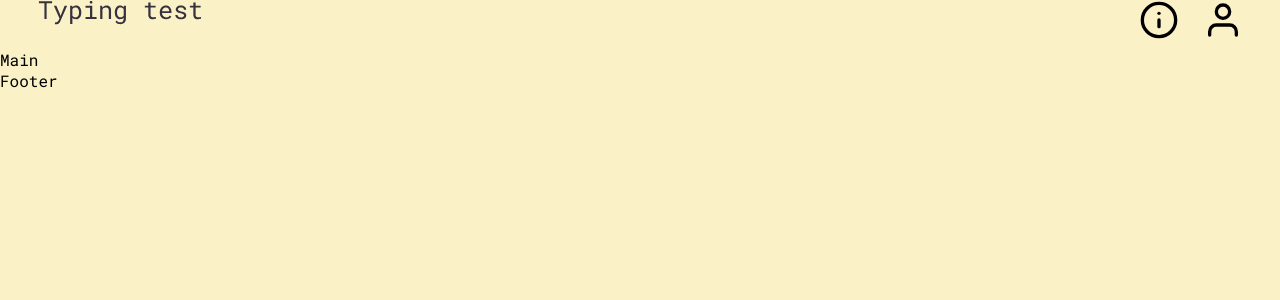
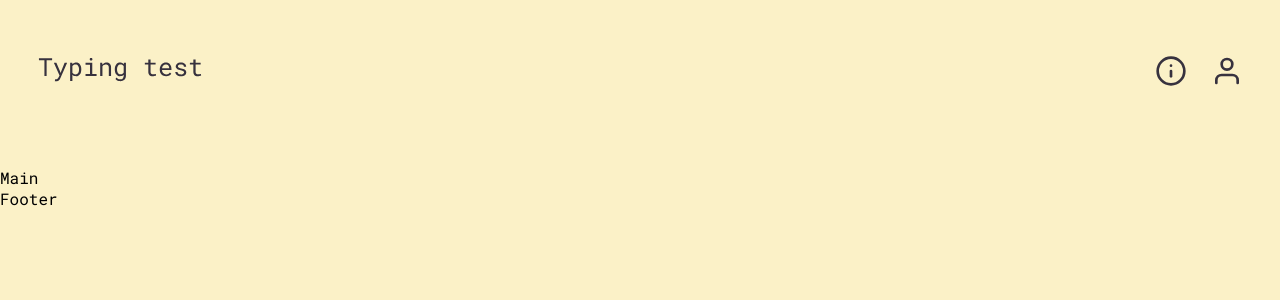
Before and after one commit to lisnyaknikita/nlTyping, a Next.js app: page / in a window 1280 px wide. Shown: the top 300 px of the page. Built offline with nearby package versions, Linux system fonts and the light colour scheme.

Commit message:
Added styles to header components

```diff
--- a/package.json
+++ b/package.json
@@ -12,6 +12,7 @@
     "@types/node": "20.3.1",
     "@types/react": "18.2.12",
     "@types/react-dom": "18.2.5",
+    "clsx": "^1.2.1",
     "eslint": "8.43.0",
     "eslint-config-next": "13.4.6",
     "next": "13.4.6",
--- a/src/components/header/Header.module.scss
+++ b/src/components/header/Header.module.scss
@@ -1,6 +1,13 @@
+.header {
+  padding-top: 55px;
+  margin-bottom: 80px;
+}
+
 .headerInner {
   display: flex;
   justify-content: space-between;
+  align-items: center;
+  position: relative;
 }
 
 .headerBtns {
--- a/src/components/header/info-btn/InfoBtn.module.scss
+++ b/src/components/header/info-btn/InfoBtn.module.scss
@@ -1,6 +1,36 @@
+@import '@/assets/styles/variables.scss';
+
 .infoBtn {
-  font-size: 40px;
+  font-size: 32px;
   cursor: pointer;
   background-color: transparent;
   border: none;
+  color: $blackColorLight;
+  width: 32px;
+  height: 32px;
+  transition: color 0.3s ease;
+
+  &:hover {
+    color: #000;
+  }
 }
+
+.dropdown {
+  opacity: 0;
+  visibility: hidden;
+  pointer-events: none;
+  transition: all 0.3s;
+  position: absolute;
+  bottom: -70px;
+  right: 0;
+  padding: 20px;
+  border-radius: 10px;
+  color: $blackColorLight;
+  background-color: $secondaryLight;
+
+  &:global(.open) {
+    opacity: 1;
+    visibility: visible;
+    pointer-events: all;
+  }
+}
--- a/src/components/header/info-btn/InfoBtn.tsx
+++ b/src/components/header/info-btn/InfoBtn.tsx
@@ -1,14 +1,34 @@
-import { FC } from 'react';
+'use client';
+
+import { FC, MouseEventHandler, useState } from 'react';
 
 import classes from './InfoBtn.module.scss';
 
 import { FiInfo } from 'react-icons/fi';
 
+import clsx from 'clsx';
+
 const InfoBtn: FC = () => {
+  const [isDropdownOpen, setIsDropdownOpen] = useState(false);
+
+  const handleClick: MouseEventHandler<HTMLButtonElement> = (e) => {
+    setIsDropdownOpen((prev) => !prev);
+  };
+
   return (
-    <button className={classes.infoBtn}>
-      <FiInfo />
-    </button>
+    <>
+      <button type='button' className={classes.infoBtn} onClick={handleClick}>
+        <FiInfo />
+      </button>
+      <div className={clsx(classes.dropdown, isDropdownOpen && 'open')}>
+        <p>
+          GitHub:
+          <a href='https://github.com/lisnyaknikita/nlTyping' target='_blank'>
+            https://github.com/lisnyaknikita/nlTyping
+          </a>
+        </p>
+      </div>
+    </>
   );
 };
 
--- a/src/components/header/user-btn/UserBtn.module.scss
+++ b/src/components/header/user-btn/UserBtn.module.scss
@@ -1,6 +1,16 @@
+@import '@/assets/styles/variables.scss';
+
 .userBtn {
-  font-size: 40px;
+  font-size: 32px;
+  cursor: pointer;
   background-color: transparent;
   border: none;
-  cursor: pointer;
+  color: $blackColorLight;
+  width: 32px;
+  height: 32px;
+  transition: color 0.3s ease;
+
+  &:hover {
+    color: #000;
+  }
 }
```
Also changed, not shown: 1 other file (tests, documents, lock files or other folders).
